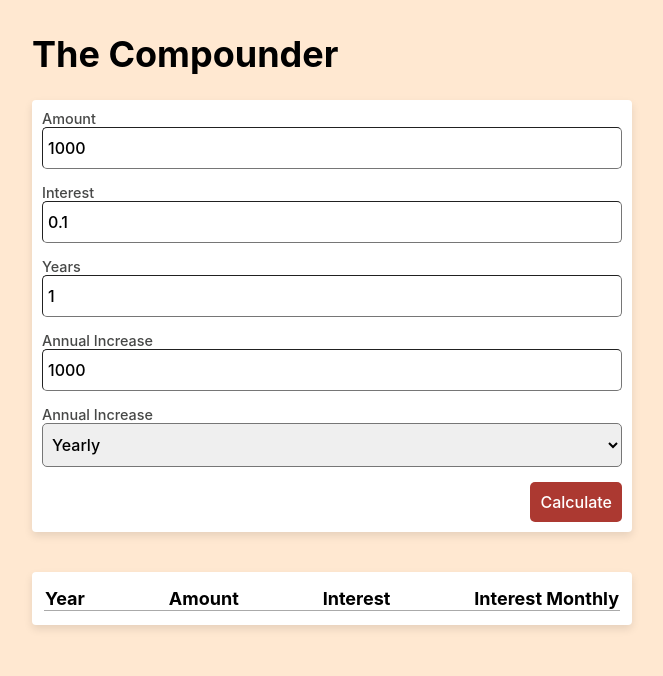
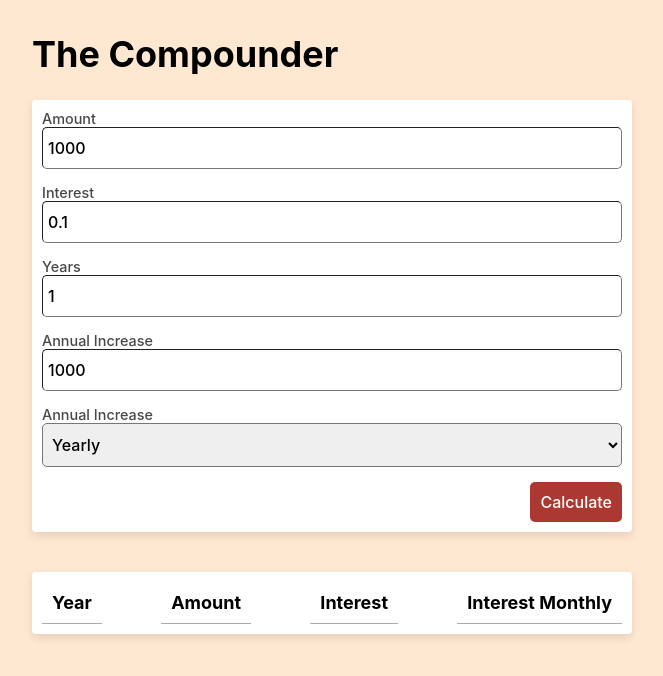
Before and after one commit to fernacas-dev/compound-interest-simulator, an Angular app: page / in a window 1280 px wide. Shown: the top 676 px of the page, without its empty margins (308-971 px from the left). Built offline with nearby package versions, Linux system fonts and the light colour scheme.

Commit message:
Improve table

```diff
--- a/src/styles.scss
+++ b/src/styles.scss
@@ -13,27 +13,22 @@ body {
 
 table {
   width: 100%;
+  border-collapse: collapse;
+}
+
+thead th {
+  text-align: left;
+  border-bottom: 1px solid #aaa;
+  padding: 10px;
 }
 
 tr {
-  border-bottom: 1px solid #aaa;
-  display: flex;
-  flex-direction: row;
-  justify-content: space-between;
   vertical-align: top;
-  margin-top: 2.5px;
-  margin-bottom: 2.5px;
 
   td {
-    display: grid;
-    flex-direction: row;
-    justify-content: left;
-  }
-
-  th {
-    display: grid;
-    flex-direction: row;
-    justify-content: left;
+    text-align: left;
+    padding: 10px;
+    border-bottom: 1px solid #ccc;
   }
 }
 
@@ -52,8 +47,3 @@ tr {
   flex-direction: column;
   width: 600px;
 }
-
-thead th {
-  text-align: center;
-  font-weight: bold;
-}
```
